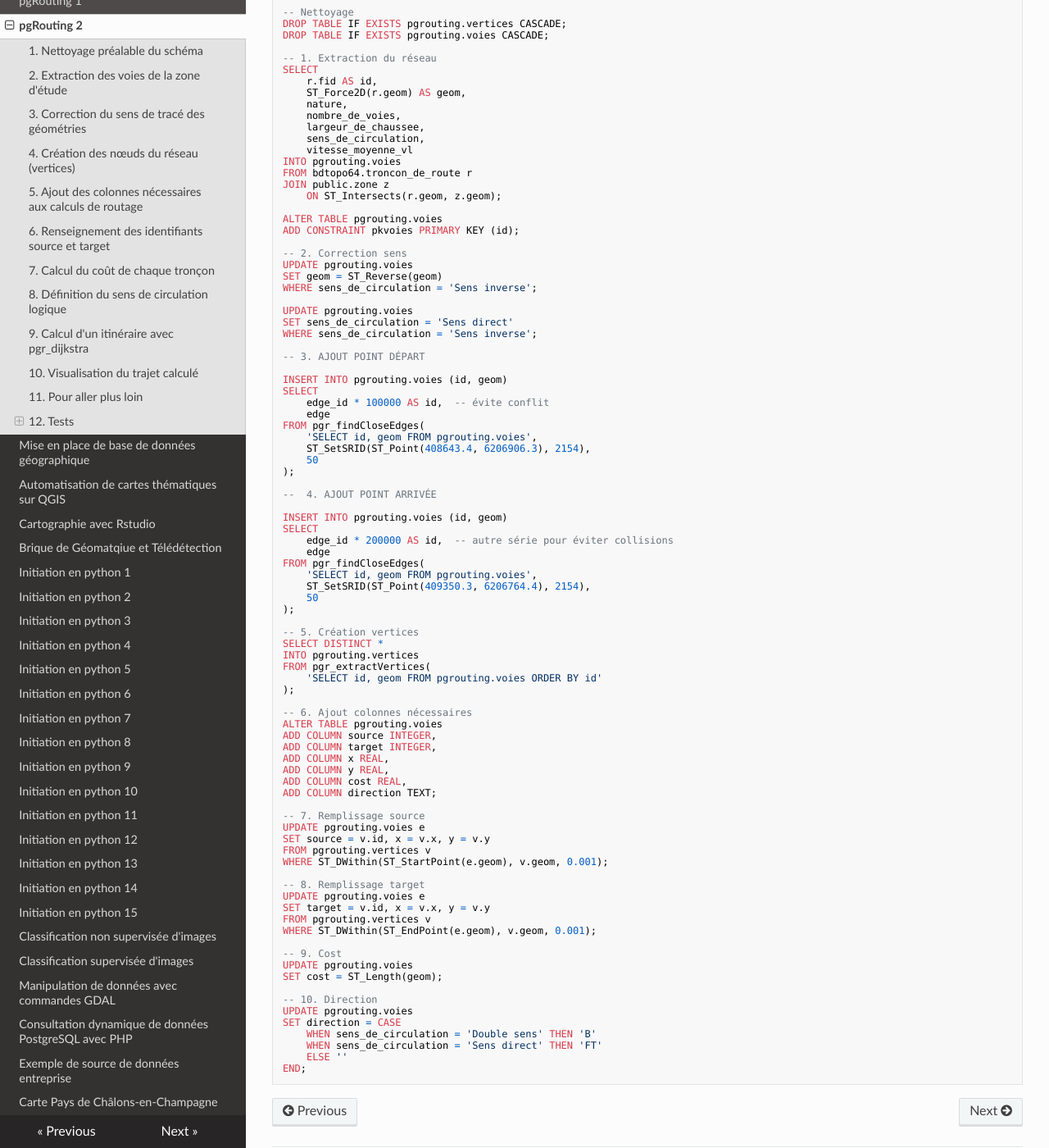
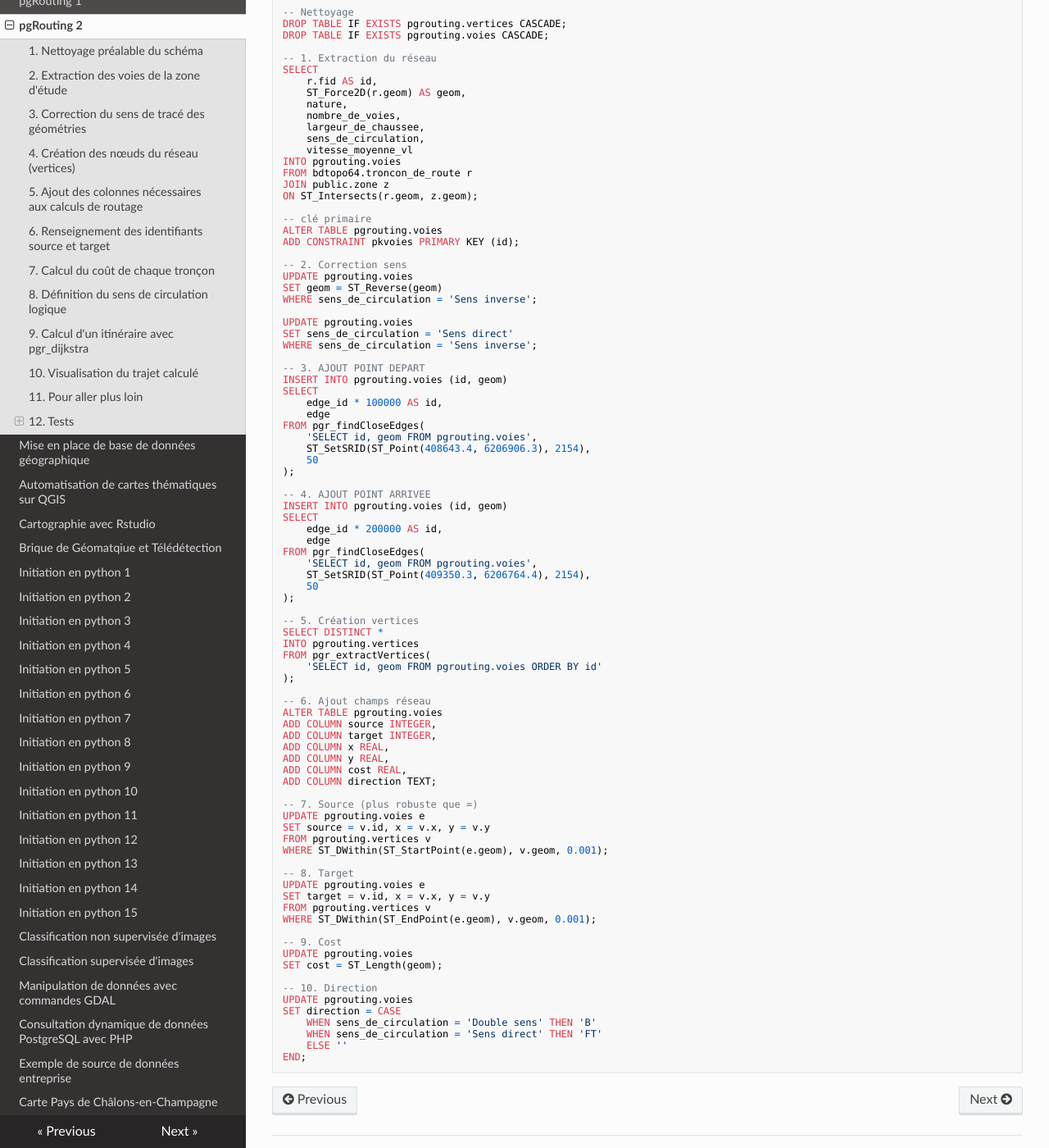
Before and after one commit to abdou123-guene/Site_de_documentation_geomatique, an MkDocs documentation site: the page built from docs/pgrouting2.md, in a window 1280 px wide and 1400 px high, scrolled down 18841 px. Shown: the whole window at 82% size. Built offline with MkDocs 1.6.1, drawn with Linux system fonts in a browser that asks for light colours; nearby versions of some CDN libraries.

Commit message:
Refactor comments and formatting in pgrouting2.md
Updated comments for clarity and corrected formatting in SQL statements.

```diff
--- a/docs/pgrouting2.md
+++ b/docs/pgrouting2.md
@@ -913,8 +913,9 @@ SELECT
 INTO pgrouting.voies
 FROM bdtopo64.troncon_de_route r
 JOIN public.zone z
-    ON ST_Intersects(r.geom, z.geom);
+ON ST_Intersects(r.geom, z.geom);
 
+-- clé primaire
 ALTER TABLE pgrouting.voies
 ADD CONSTRAINT pkvoies PRIMARY KEY (id);
 
@@ -927,11 +928,10 @@ UPDATE pgrouting.voies
 SET sens_de_circulation = 'Sens direct'
 WHERE sens_de_circulation = 'Sens inverse';
 
--- 3. AJOUT POINT DÉPART
-
+-- 3. AJOUT POINT DEPART
 INSERT INTO pgrouting.voies (id, geom)
 SELECT
-    edge_id * 100000 AS id,  -- évite conflit
+    edge_id * 100000 AS id,
     edge
 FROM pgr_findCloseEdges(
     'SELECT id, geom FROM pgrouting.voies',
@@ -939,11 +939,10 @@ FROM pgr_findCloseEdges(
     50
 );
 
---  4. AJOUT POINT ARRIVÉE
-
+-- 4. AJOUT POINT ARRIVEE
 INSERT INTO pgrouting.voies (id, geom)
 SELECT
-    edge_id * 200000 AS id,  -- autre série pour éviter collisions
+    edge_id * 200000 AS id,
     edge
 FROM pgr_findCloseEdges(
     'SELECT id, geom FROM pgrouting.voies',
@@ -958,7 +957,7 @@ FROM pgr_extractVertices(
     'SELECT id, geom FROM pgrouting.voies ORDER BY id'
 );
 
--- 6. Ajout colonnes nécessaires
+-- 6. Ajout champs réseau
 ALTER TABLE pgrouting.voies
 ADD COLUMN source INTEGER,
 ADD COLUMN target INTEGER,
@@ -967,13 +966,13 @@ ADD COLUMN y REAL,
 ADD COLUMN cost REAL,
 ADD COLUMN direction TEXT;
 
--- 7. Remplissage source
+-- 7. Source (plus robuste que =)
 UPDATE pgrouting.voies e
 SET source = v.id, x = v.x, y = v.y
 FROM pgrouting.vertices v
 WHERE ST_DWithin(ST_StartPoint(e.geom), v.geom, 0.001);
 
--- 8. Remplissage target
+-- 8. Target
 UPDATE pgrouting.voies e
 SET target = v.id, x = v.x, y = v.y
 FROM pgrouting.vertices v
```
